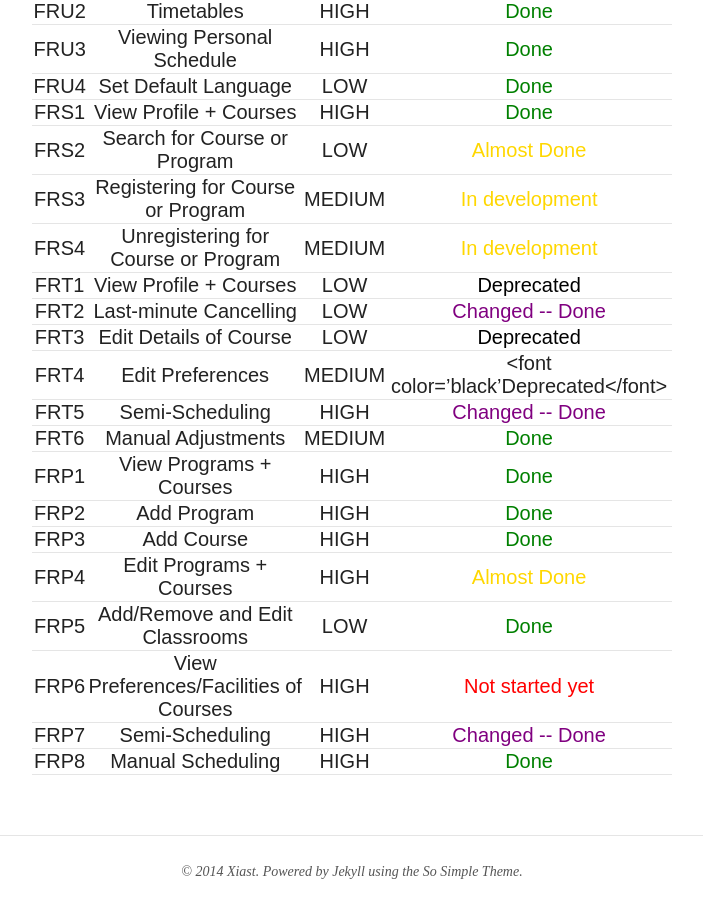
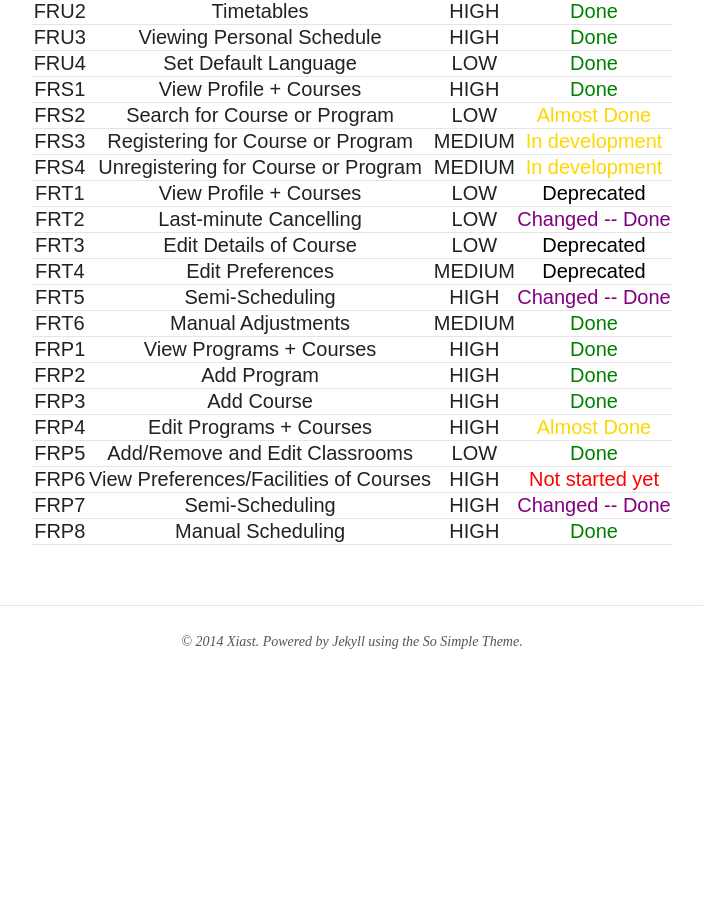
Before and after one commit to se1-1314/xiast, a Jekyll site: the page built from requirements.md, in a window 1280 px wide and 900 px high, scrolled down 722 px. Shown: the whole window, without its empty margins (288-991 px from the left). Built offline with Jekyll 4.4.1, drawn with Linux system fonts in a browser that asks for light colours; nearby versions of some CDN libraries; after the commit the page ends 1428 px from its top, so only the background shows below that.

Commit message:
fixed syntax errors

```diff
--- a/requirements.md
+++ b/requirements.md
@@ -33,7 +33,7 @@
 |FRT1|View Profile + Courses|LOW|<font color='black'>Deprecated</font>|
 |FRT2|Last-minute Cancelling|LOW|<font color='purple'>Changed -- Done</font>|
 |FRT3|Edit Details of Course|LOW|<font color='black'>Deprecated</font>|
-|FRT4|Edit Preferences|MEDIUM|<font color='black'Deprecated</font>|
+|FRT4|Edit Preferences|MEDIUM|<font color='black'>Deprecated</font>|
 |FRT5|Semi-Scheduling|HIGH|<font color='purple'>Changed -- Done</font>|
 |FRT6|Manual Adjustments|MEDIUM|<font color='green'>Done</font>|
 |FRP1|View Programs + Courses|HIGH|<font color='green'>Done</font>|
```
